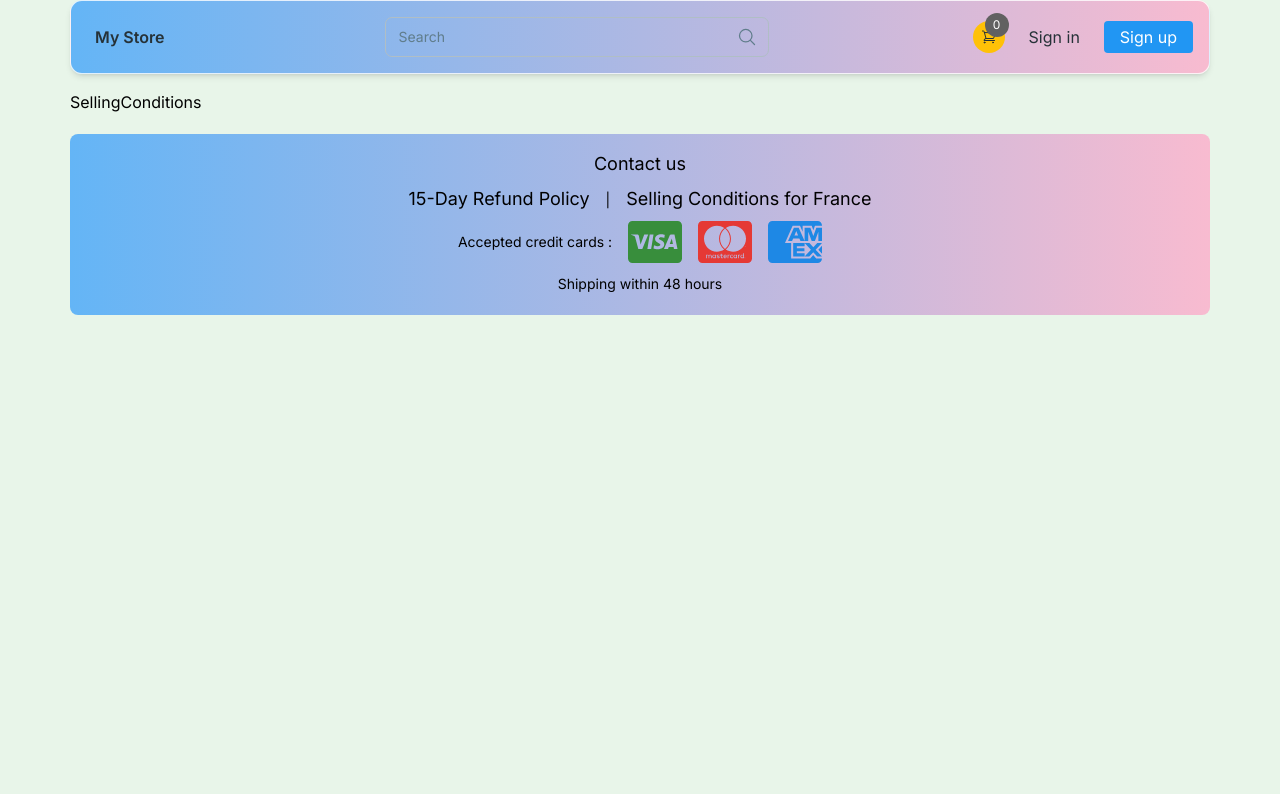
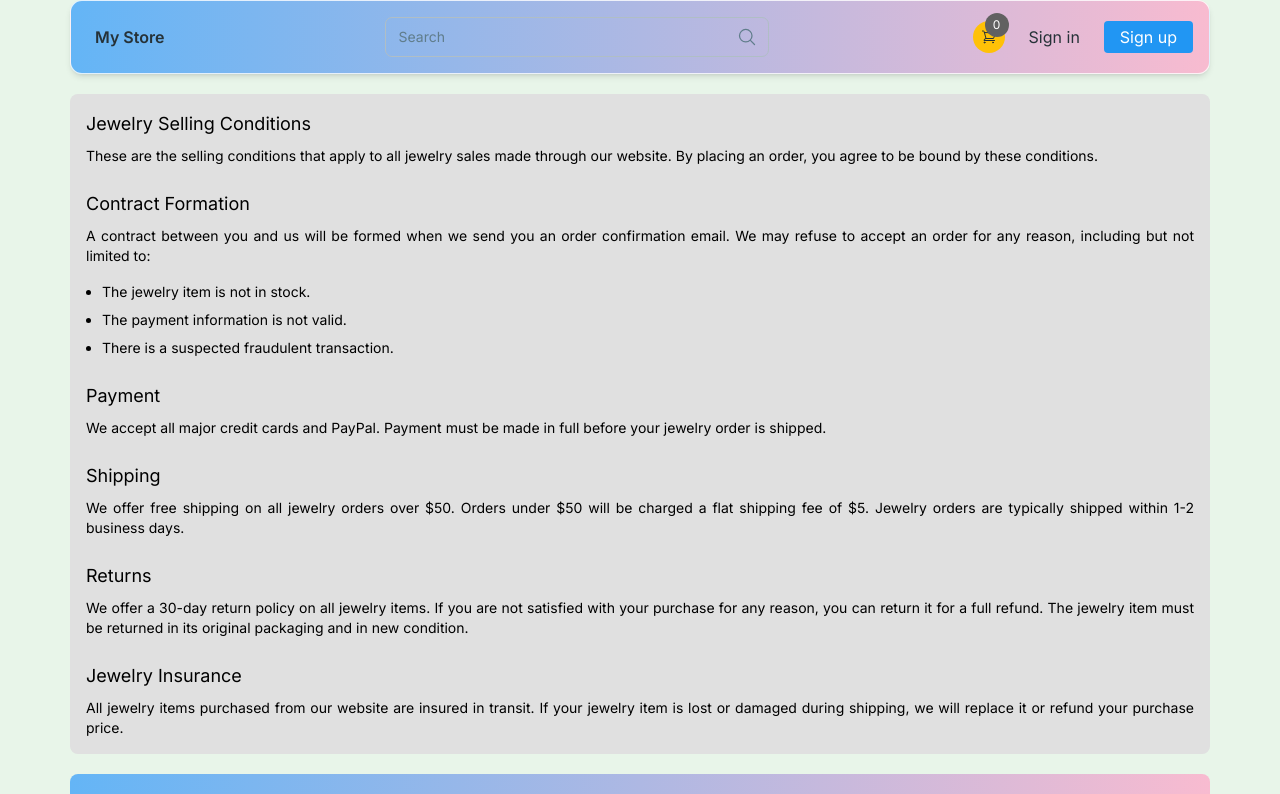
Before and after one commit to felipefarnetti/ecommerce, a Next.js app: page /selling-conditions in a window 1280 px wide. Shown: the top 794 px of the page. Built offline with nearby package versions, Linux system fonts and the light colour scheme; no server answers.

Commit message:
all ready with footer

```diff
--- a/app/(home_route)/contact/page.tsx
+++ b/app/(home_route)/contact/page.tsx
@@ -1,8 +1,17 @@
 "use client";
 
 import Link from "next/link";
+import { useRouter } from "next/navigation";
+import React, { useState } from "react";
 
 export default function Contact() {
+  const [formData, setFormData] = useState({
+    name: "",
+    email: "",
+    message: "",
+  });
+  const router = useRouter();
+
   async function handleSubmit(event: any) {
     event.preventDefault();
     const formData = new FormData(event.target);
@@ -26,6 +35,17 @@ export default function Contact() {
     }
   }
 
+  function clearForm() {
+    setFormData({
+      name: "",
+      email: "",
+      message: "",
+    });
+
+    // Redirect to the current page to clear the form state
+    router.refresh();
+  }
+
   return (
     <main className="flex min-h-screen flex-col items-center">
       <div className="relative flex place-items-center p-5 bg-white text-black">
@@ -44,7 +64,11 @@ export default function Contact() {
             maxLength={50}
             size={50}
             name="name"
-            className="text-black"
+            value={formData.name}
+            onChange={(event) =>
+              setFormData({ ...formData, name: event.target.value })
+            }
+            className="text-black bg-gray-300 rounded-lg p-2"
           />
 
           <label htmlFor="form-email"> Email:</label>
@@ -55,7 +79,11 @@ export default function Contact() {
             maxLength={80}
             name="email"
             type="email"
-            className="text-black"
+            value={formData.email}
+            onChange={(event) =>
+              setFormData({ ...formData, email: event.target.value })
+            }
+            className="text-black bg-gray-300 rounded-lg p-2"
           />
 
           <label htmlFor="form-message"> Message: </label>
@@ -64,12 +92,25 @@ export default function Contact() {
             required
             name="message"
             rows={5}
-            className="text-black"
+            value={formData.message}
+            onChange={(event) =>
+              setFormData({ ...formData, message: event.target.value })
+            }
+            className="text-black bg-gray-300 rounded-lg p-2"
           />
         </div>
-        <button className=" rounded bg-sky-400" type="submit">
-          Send
-        </button>
+        <div className="flex justify-between">
+          <button className=" rounded bg-sky-400 p-2" type="submit">
+            Send
+          </button>
+          <button
+            className=" rounded bg-gray-500 p-2"
+            type="button"
+            onClick={clearForm}
+          >
+            Clear
+          </button>
+        </div>
       </form>
     </main>
   );
--- a/app/(home_route)/refund-policy/page.tsx
+++ b/app/(home_route)/refund-policy/page.tsx
@@ -1,5 +1,16 @@
 import React from "react";
 
 export default function RefundPolicy() {
-  return <div>RefundPolicy</div>;
+  return (
+    <div className="bg-gray-300 text-black p-4 mt-5 rounded-lg text-justify">
+      <h2 className="text-lg mb-2">Returns</h2>
+
+      <p className="text-sm">
+        We offer a 30-day return policy on all jewelry items. If you are not
+        satisfied with your purchase for any reason, you can return it for a
+        full refund. The jewelry item must be returned in its original packaging
+        and in new condition.
+      </p>
+    </div>
+  );
 }
--- a/app/(home_route)/selling-conditions/page.tsx
+++ b/app/(home_route)/selling-conditions/page.tsx
@@ -1,5 +1,65 @@
 import React from "react";
 
 export default function SellingConditions() {
-  return <div>SellingConditions</div>;
+  return (
+    <div className="bg-gray-300 text-black p-4 mt-5 rounded-lg text-justify">
+      <h1 className="text-lg mb-2">Jewelry Selling Conditions</h1>
+
+      <p className="text-sm">
+        These are the selling conditions that apply to all jewelry sales made
+        through our website. By placing an order, you agree to be bound by these
+        conditions.
+      </p>
+
+      <h2 className="text-lg mb-2 mt-6">Contract Formation</h2>
+
+      <p className="text-sm">
+        A contract between you and us will be formed when we send you an order
+        confirmation email. We may refuse to accept an order for any reason,
+        including but not limited to:
+      </p>
+
+      <ul className="text-sm mt-4 space-y-2">
+        <li className="ml-4 list-disc">The jewelry item is not in stock.</li>
+        <li className="ml-4 list-disc">
+          The payment information is not valid.
+        </li>
+        <li className="ml-4 list-disc">
+          There is a suspected fraudulent transaction.
+        </li>
+      </ul>
+
+      <h2 className="text-lg mb-2 mt-6">Payment</h2>
+
+      <p className="text-sm">
+        We accept all major credit cards and PayPal. Payment must be made in
+        full before your jewelry order is shipped.
+      </p>
+
+      <h2 className="text-lg mb-2 mt-6">Shipping</h2>
+
+      <p className="text-sm">
+        We offer free shipping on all jewelry orders over $50. Orders under $50
+        will be charged a flat shipping fee of $5. Jewelry orders are typically
+        shipped within 1-2 business days.
+      </p>
+
+      <h2 className="text-lg mb-2 mt-6">Returns</h2>
+
+      <p className="text-sm">
+        We offer a 30-day return policy on all jewelry items. If you are not
+        satisfied with your purchase for any reason, you can return it for a
+        full refund. The jewelry item must be returned in its original packaging
+        and in new condition.
+      </p>
+
+      <h2 className="text-lg mb-2 mt-6">Jewelry Insurance</h2>
+
+      <p className="text-sm">
+        All jewelry items purchased from our website are insured in transit. If
+        your jewelry item is lost or damaged during shipping, we will replace it
+        or refund your purchase price.
+      </p>
+    </div>
+  );
 }
--- a/app/components/Footer.tsx
+++ b/app/components/Footer.tsx
@@ -21,7 +21,7 @@ export default function Footer() {
           </Link>
           |
           <Link className="text-sm ml-4 md:text-lg" href="/selling-conditions">
-            Selling Conditions for France
+            Selling Conditions
           </Link>
         </p>
         <p className="text-sm" style={{ marginBottom: 5 }}>
--- a/app/components/navbar/NavUi.tsx
+++ b/app/components/navbar/NavUi.tsx
@@ -1,7 +1,7 @@
 "use client";
 
 import Link from "next/link";
-import React from "react";
+import React, { useEffect, useState } from "react";
 import {
   Navbar as MaterialNav,
   IconButton,
@@ -44,10 +44,10 @@ export const menuItems = [
 ];
 
 export default function NavUI({ cartItemsCount, avatar }: Props) {
-  const [open, setOpen] = React.useState(false);
+  const [open, setOpen] = useState(false);
   const { loading, loggedIn } = useAuth();
 
-  React.useEffect(() => {
+  useEffect(() => {
     const onResize = () => window.innerWidth >= 960 && setOpen(false);
     window.addEventListener("resize", onResize);
     return () => window.removeEventListener("resize", onResize);
```
